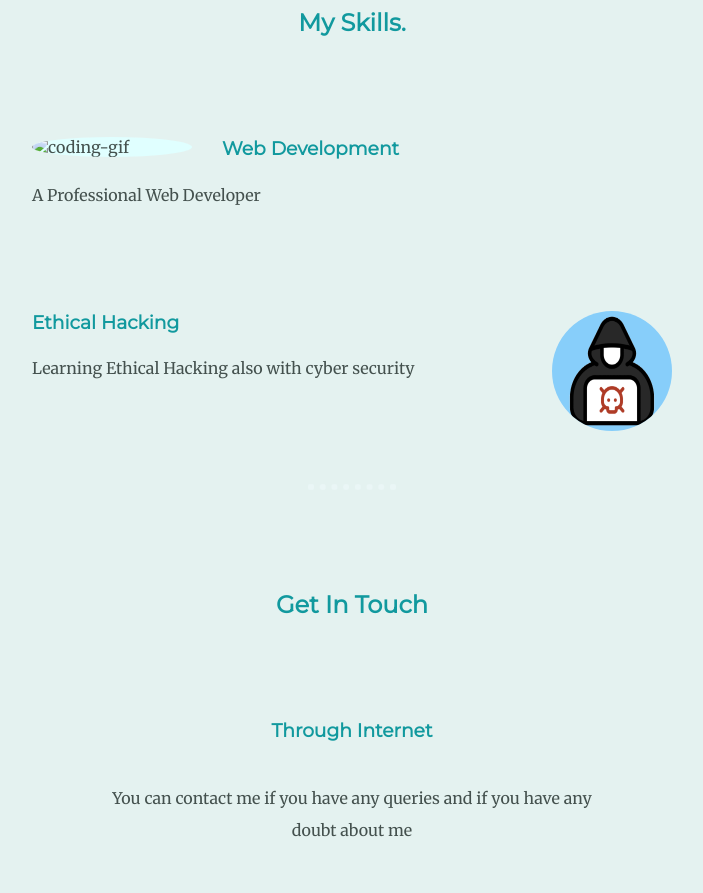
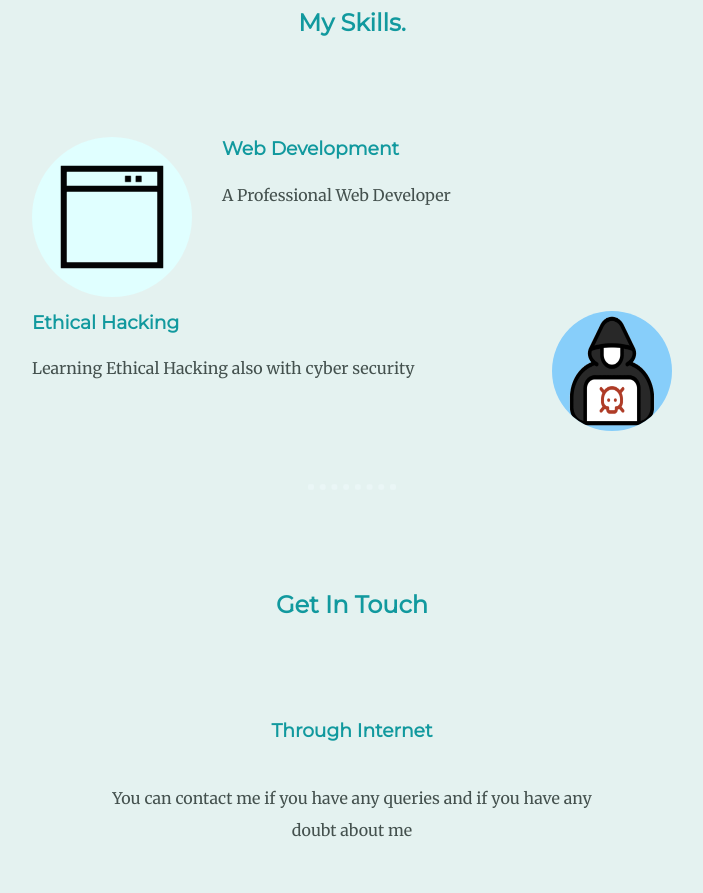
Before and after one commit to TinkuDevloper/Personal-Site-2.0, a plain HTML site: page index.html in a window 1280 px wide. Shown: the part 1320-2213 px from the top of the page, without its empty margins (288-991 px from the left). Drawn offline with Linux system fonts and the light colour scheme.

Commit message:
Update index.html

```diff
--- a/index.html
+++ b/index.html
@@ -45,7 +45,7 @@
 
     <div class="skill-row">
 
-      <img class="code-gif" src="igphy.gif" alt="coding-gif" >
+      <img class="code-gif" src="giphy.gif" alt="coding-gif" >
 
       <h3>Web Development</h3>
 
```
